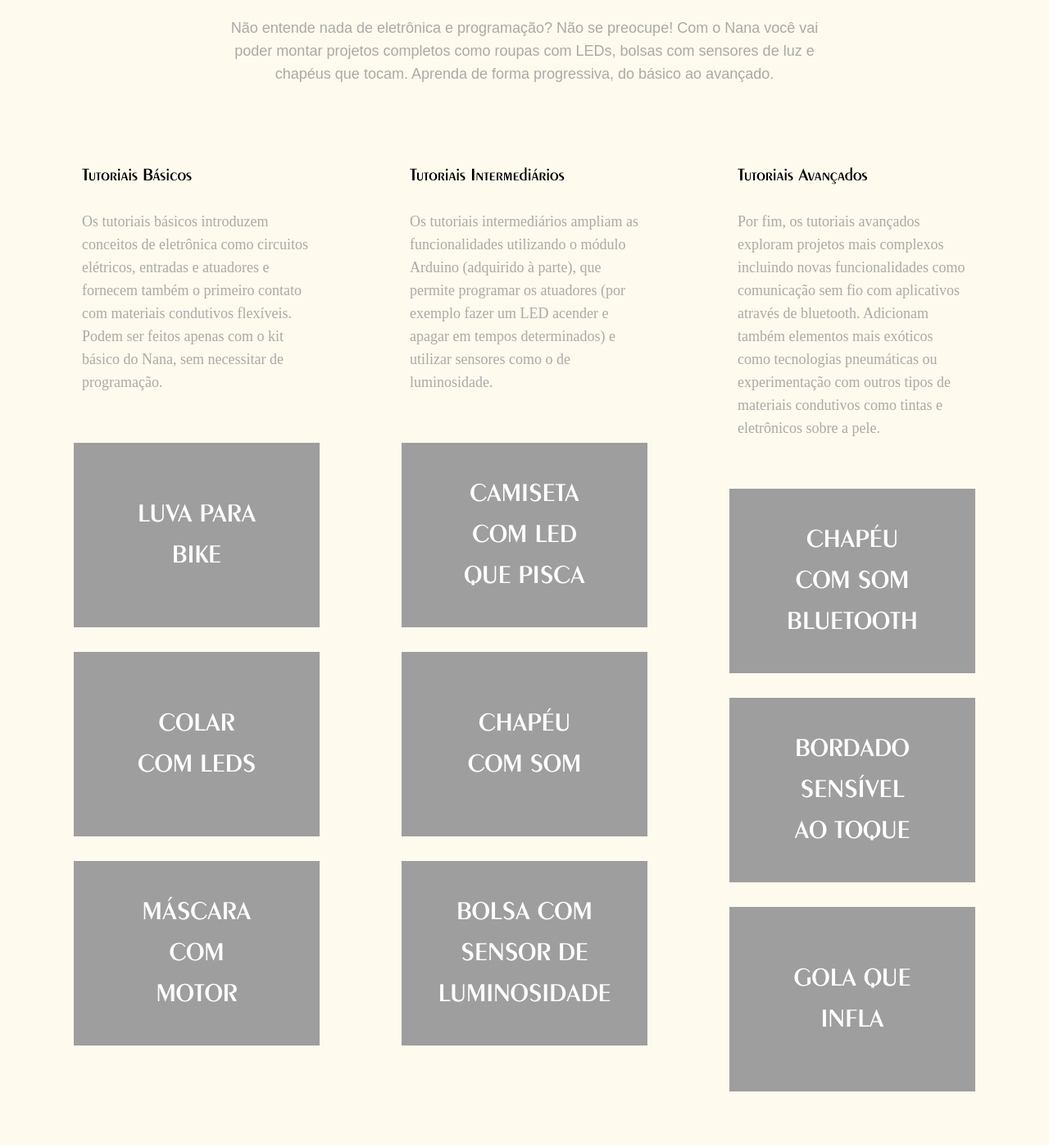
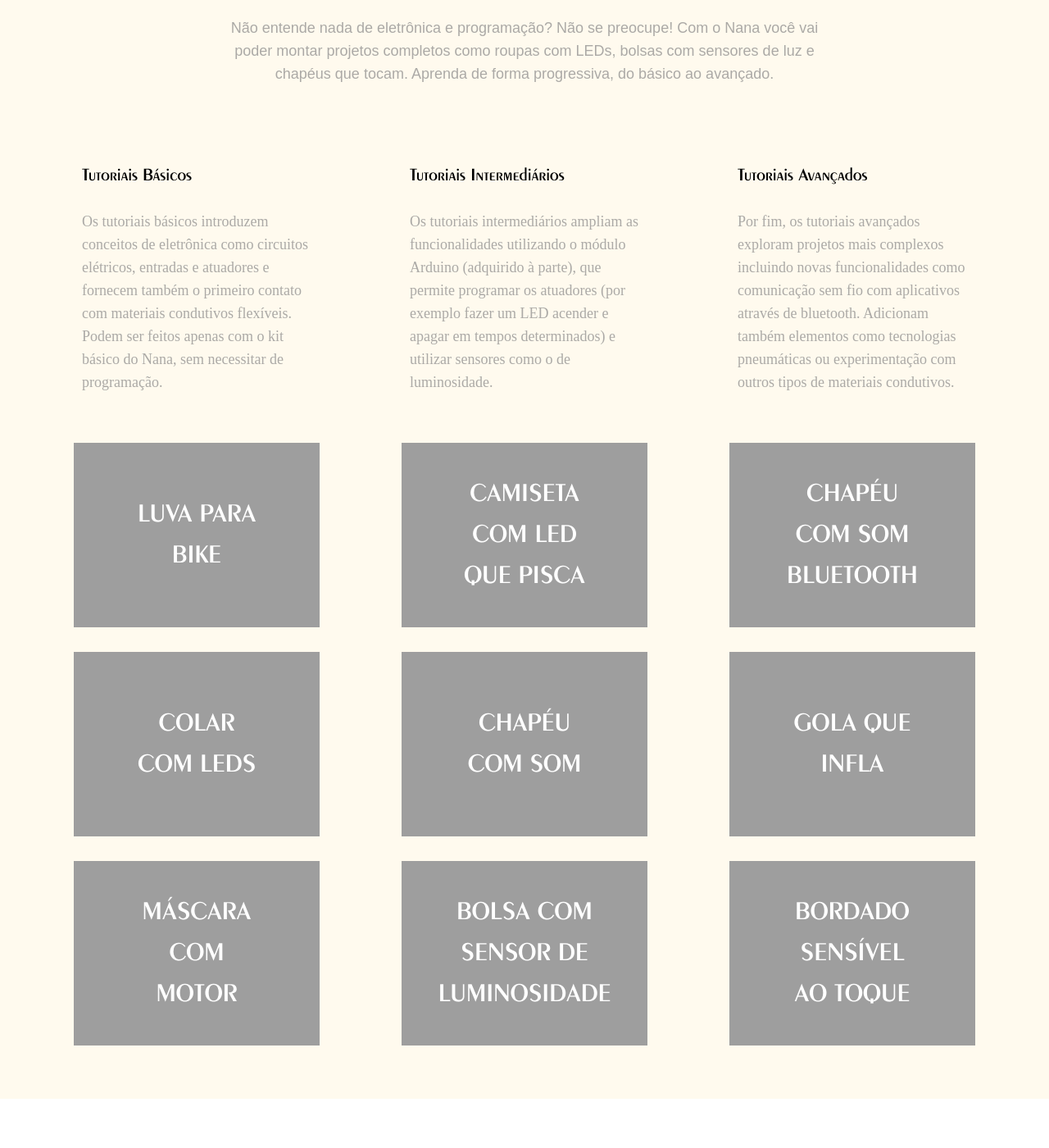
Before and after one commit to NANA-wearables/nana-site, a Jekyll site: the page built from _pages/tutoriais_pt.html, in a window 1280 px wide and 1400 px high, scrolled down 1415 px. Shown: the whole window at 82% size. Built offline with Jekyll 4.4.1, drawn with Linux system fonts in a browser that asks for light colours; nearby versions of some CDN libraries; library files that are not in the unit come from our copies.

Commit message:
Update tutoriais_pt.html

```diff
--- a/_pages/tutoriais_pt.html
+++ b/_pages/tutoriais_pt.html
@@ -26,9 +26,9 @@ intermediario2: Chapéu com som
 intermediario3: Bolsa com sensor de luminosidade
 
 avancadoCabecalho: Tutoriais Avançados
-avancadoTexto: Por fim, os tutoriais avançados exploram projetos mais complexos incluindo novas funcionalidades como comunicação sem fio com aplicativos através de bluetooth. Adicionam também elementos mais exóticos como tecnologias pneumáticas ou experimentação com outros tipos de materiais condutivos como tintas e eletrônicos sobre a pele.
+avancadoTexto: Por fim, os tutoriais avançados exploram projetos mais complexos incluindo novas funcionalidades como comunicação sem fio com aplicativos através de bluetooth. Adicionam também elementos como tecnologias pneumáticas ou experimentação com outros tipos de materiais condutivos.
 avancado1: Chapéu com som Bluetooth
-avancado2: Bordado sensível ao toque
-avancado3: Gola que infla
+avancado2: Gola que infla
+avancado3: Bordado sensível ao toque
 avancado4: Tatuagem temporária condutiva
 ---
```
